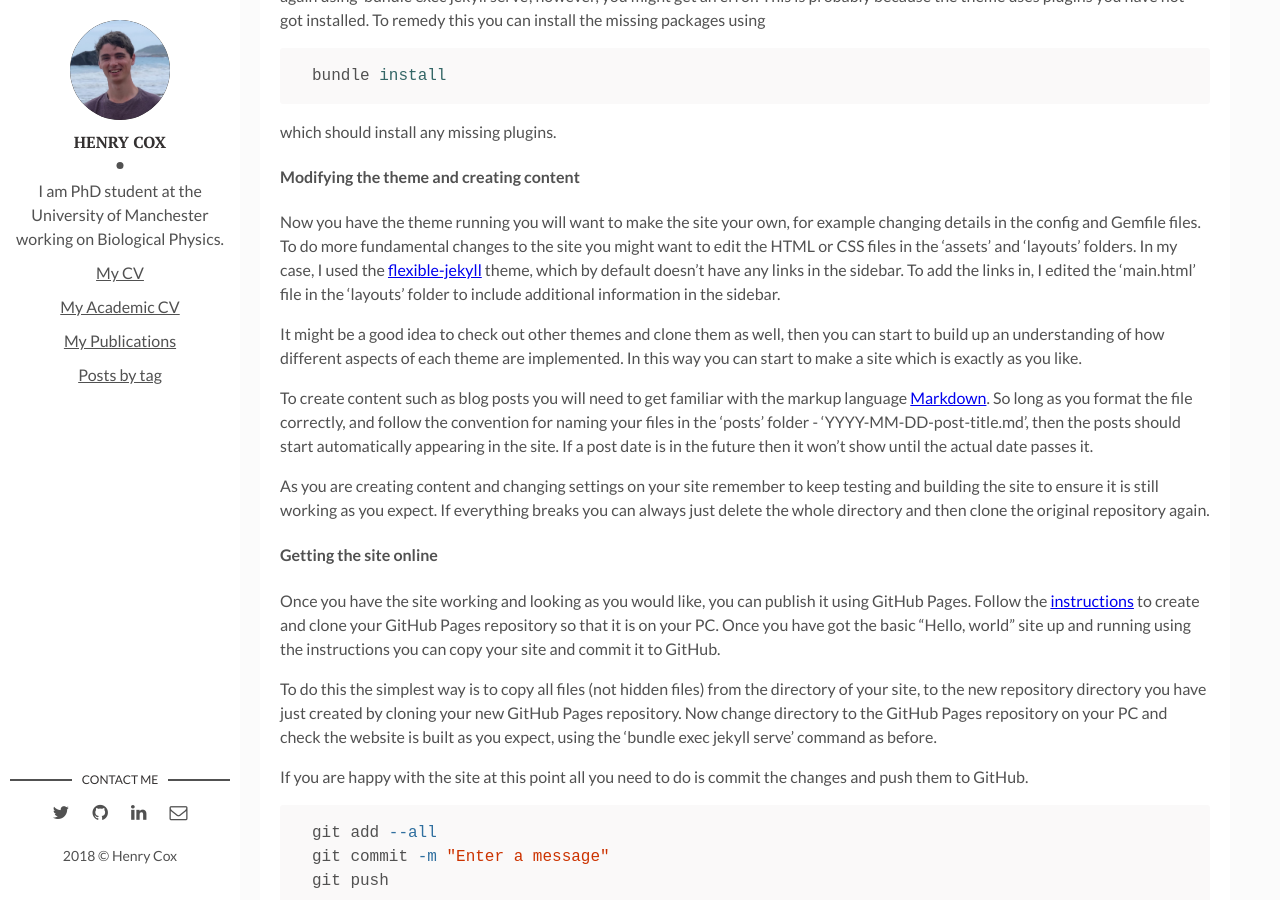
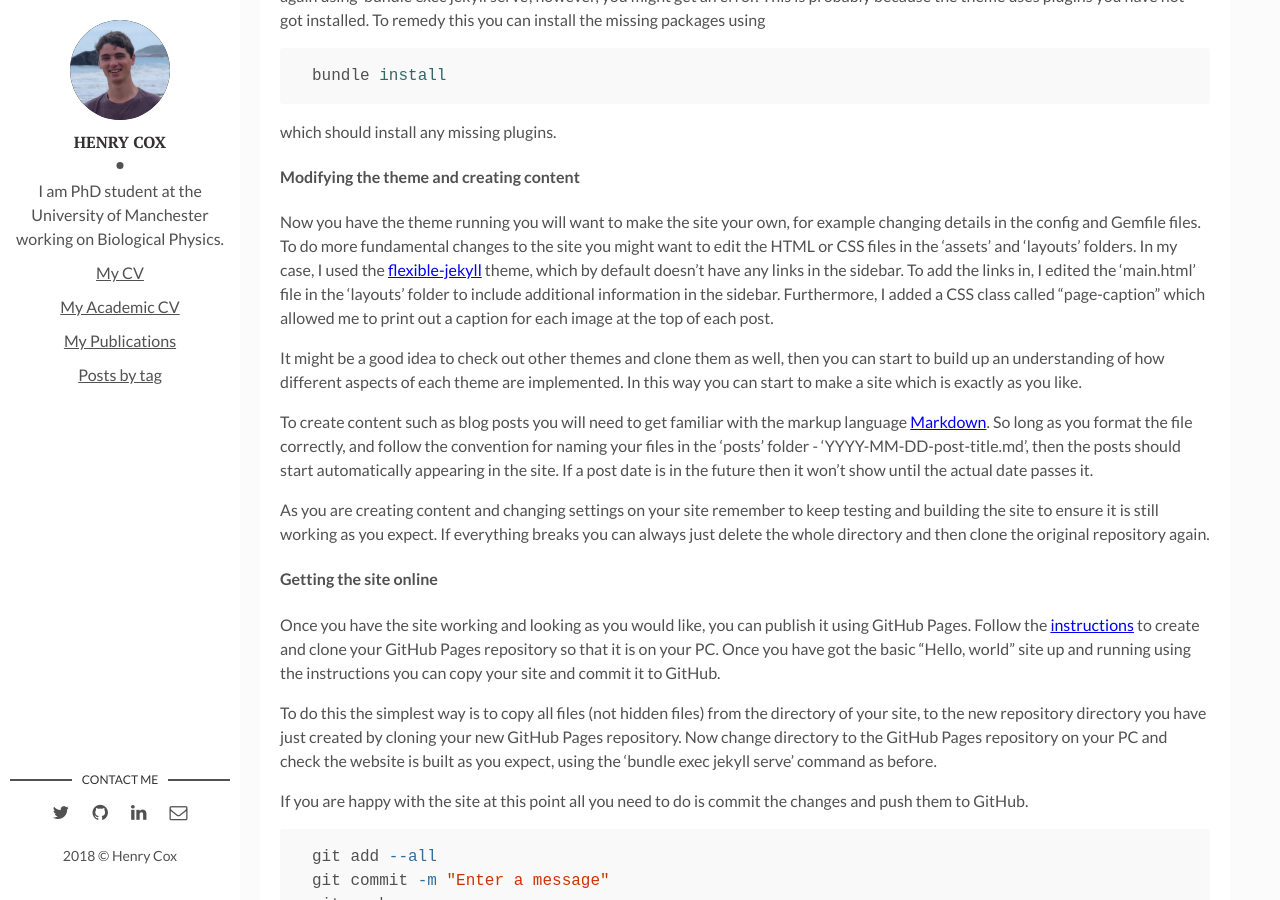
Before and after one commit to H-Cox/H-Cox.github.io, a Jekyll site: the page built from _posts/2018-04-24-making-a-jekyll-website.md, in a window 1280 px wide and 900 px high, scrolled down 2241 px. Built offline with Jekyll 4.4.1, drawn with Linux system fonts in a browser that asks for light colours.

Commit message:
added about captions

```diff
--- a/_posts/2018-04-24-making-a-jekyll-website.md
+++ b/_posts/2018-04-24-making-a-jekyll-website.md
@@ -62,7 +62,7 @@ which should install any missing plugins.
 
 #### Modifying the theme and creating content
 
-Now you have the theme running you will want to make the site your own, for example changing details in the config and Gemfile files. To do more fundamental changes to the site you might want to edit the HTML or CSS files in the 'assets' and 'layouts' folders. In my case, I used the [flexible-jekyll][flexible-jekyll] theme, which by default doesn't have any links in the sidebar. To add the links in, I edited the 'main.html' file in the 'layouts' folder to include additional information in the sidebar.
+Now you have the theme running you will want to make the site your own, for example changing details in the config and Gemfile files. To do more fundamental changes to the site you might want to edit the HTML or CSS files in the 'assets' and 'layouts' folders. In my case, I used the [flexible-jekyll][flexible-jekyll] theme, which by default doesn't have any links in the sidebar. To add the links in, I edited the 'main.html' file in the 'layouts' folder to include additional information in the sidebar. Furthermore, I added a CSS class called "page-caption" which allowed me to print out a caption for each image at the top of each post.
 
 It might be a good idea to check out other themes and clone them as well, then you can start to build up an understanding of how different aspects of each theme are implemented. In this way you can start to make a site which is exactly as you like.
 
```
